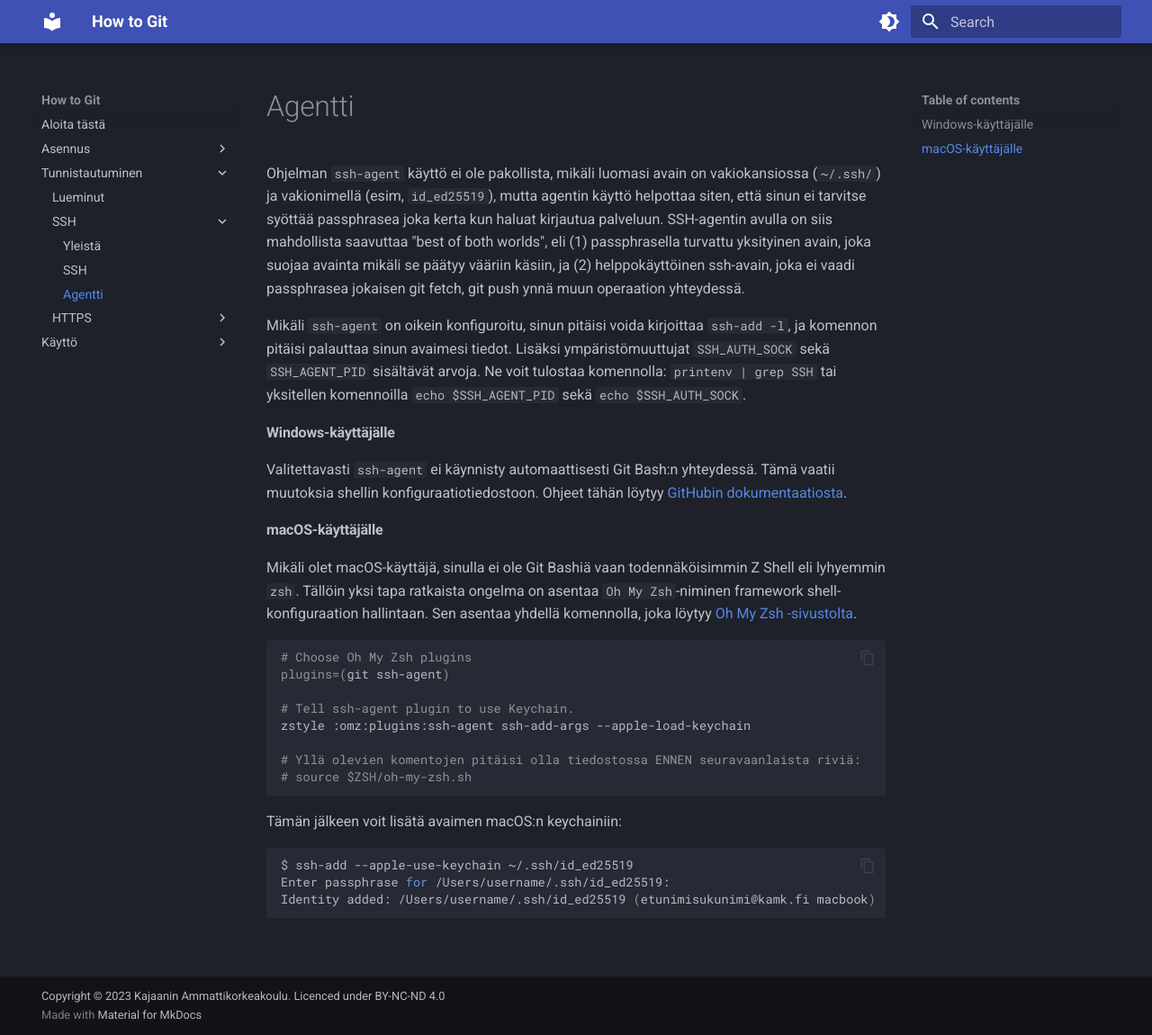
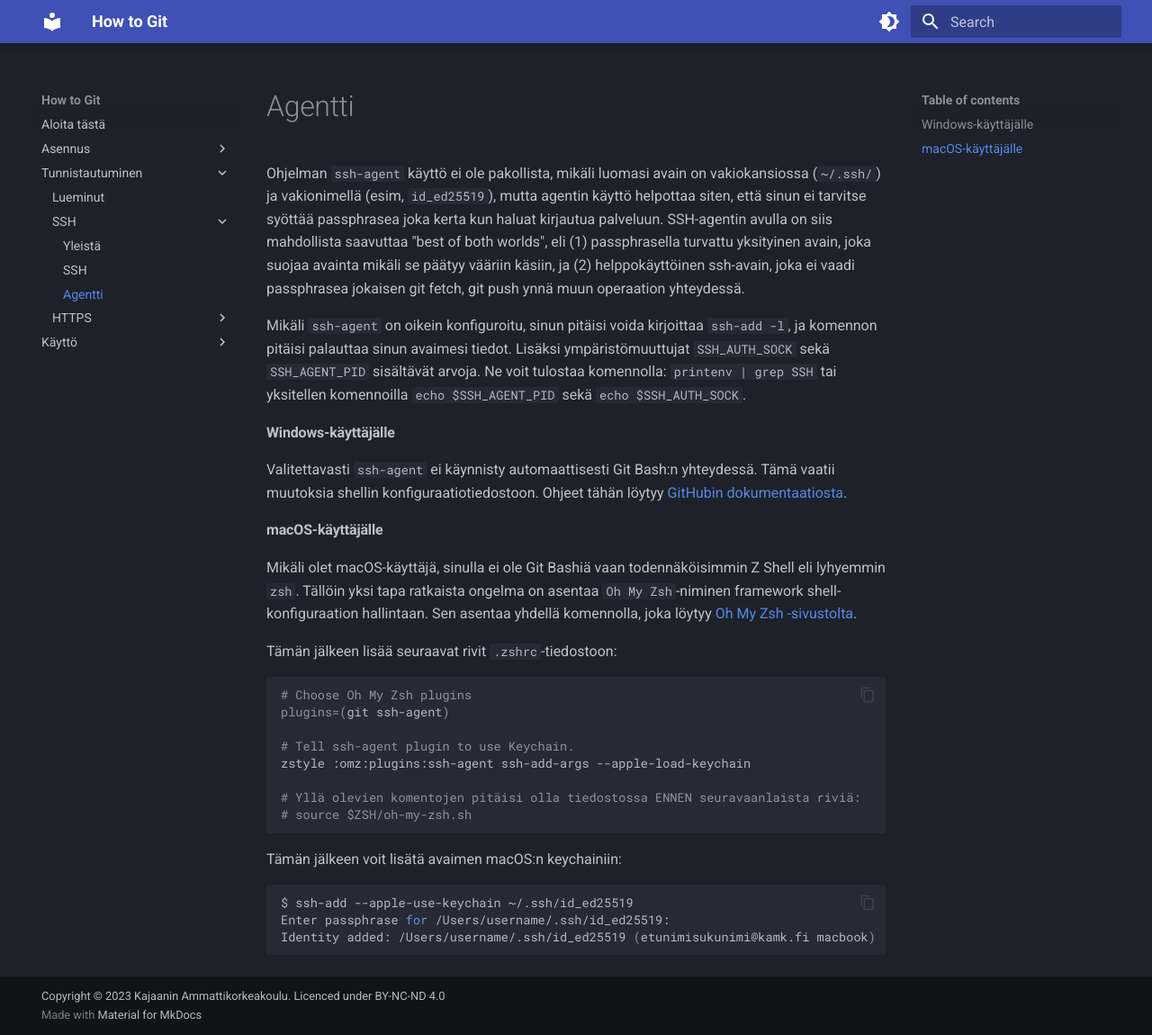
Before and after one commit to sourander/how-to-git, an MkDocs documentation site: the page built from docs/tunnistautuminen/ssh/sshagent.md, in a window 1280 px wide and 1150 px high. Shown: the whole window at 90% size. Built offline with MkDocs 1.6.1 and Material for MkDocs 9.7.7, drawn with Linux system fonts in a browser that asks for light colours.

Commit message:
Added note of zshrc file

````diff
--- a/docs/tunnistautuminen/ssh/sshagent.md
+++ b/docs/tunnistautuminen/ssh/sshagent.md
@@ -9,6 +9,8 @@ Valitettavasti `ssh-agent` ei käynnisty automaattisesti Git Bash:n yhteydessä.
 #### macOS-käyttäjälle
 
 Mikäli olet macOS-käyttäjä, sinulla ei ole Git Bashiä vaan todennäköisimmin Z Shell eli lyhyemmin `zsh`. Tällöin yksi tapa ratkaista ongelma on asentaa `Oh My Zsh`-niminen framework shell-konfiguraation hallintaan. Sen asentaa yhdellä komennolla, joka löytyy [Oh My Zsh -sivustolta](https://ohmyz.sh/).
+
+Tämän jälkeen lisää seuraavat rivit `.zshrc`-tiedostoon:
 
 ```bash
 # Choose Oh My Zsh plugins
````
